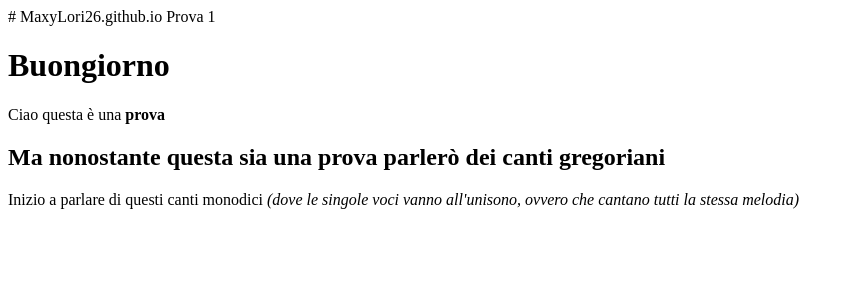
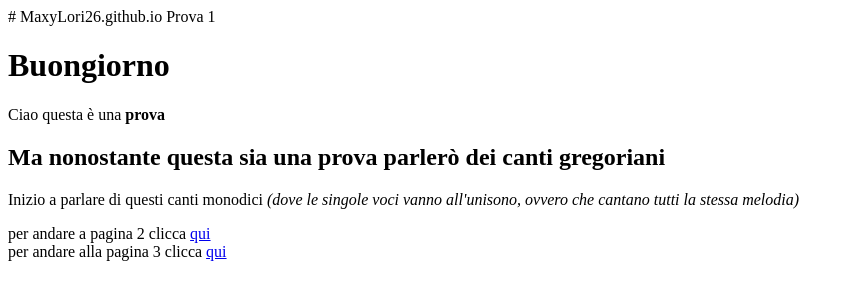
Before and after one commit to MaxyLori26/MaxyLori26.github.io, a plain HTML site: page index.html in a window 1280 px wide. Shown: the whole page, without its empty margins (0-854 px from the left). Drawn offline with Linux system fonts and the light colour scheme.

Commit message:
Ho corretto un link

```diff
--- a/index.html
+++ b/index.html
@@ -18,5 +18,10 @@ Prova 1
         Inizio a parlare di questi canti monodici
         <i>(dove le singole voci vanno all'unisono, ovvero che cantano tutti la stessa melodia)</i>
     </p>
+    <p>
+        per andare a pagina 2 clicca <a href="2.html">qui</a> <br>
+        per andare alla pagina 3 clicca <a href="3.html">qui</a>
+    </p>
+
 </body>
 </html>
```
